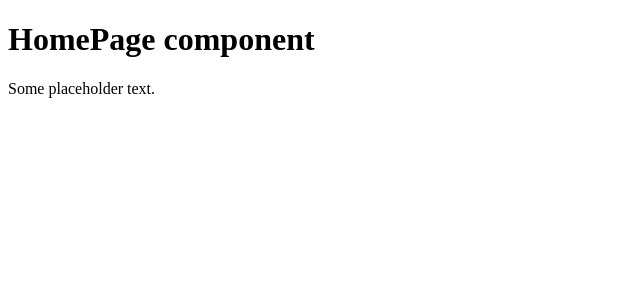
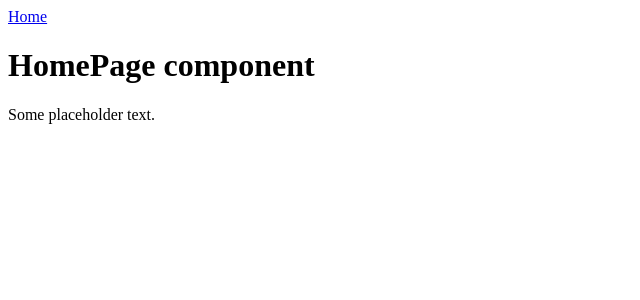
Before and after one commit to AlexNaishLtd/management-portal, a Next.js app: page / in a window 1280 px wide. Shown: the top 300 px of the page, without its empty margins (0-640 px from the left). Built offline with nearby package versions, Linux system fonts and the light colour scheme.

Commit message:
added tailwind and changed next config (#16)
Co-authored-by: Sam Naish <sam.naish92@gmail.com>

```diff
--- a/babel.config.js
+++ b/babel.config.js
@@ -2,5 +2,8 @@ module.exports = {
     presets: [
         '@babel/preset-env',
         '@babel/preset-react'
+    ],
+    "plugins": [
+      ["@babel/transform-runtime"]
     ]
 }
--- a/next.config.js
+++ b/next.config.js
@@ -1,3 +1,4 @@
 module.exports = {
-    // not sure what to put here?
+    target: 'serverless',
+    trailingSlash: true
 }
--- a/package.json
+++ b/package.json
@@ -21,9 +21,12 @@
   },
   "homepage": "https://github.com/AlexNaishLtd/management-portal#readme",
   "dependencies": {
+    "@babel/plugin-transform-runtime": "^7.13.10",
+    "@babel/polyfill": "^7.12.1",
     "next": "^10.0.9",
     "react": "^17.0.2",
-    "react-dom": "^17.0.2"
+    "react-dom": "^17.0.2",
+    "tailwindcss": "^2.0.4"
   },
   "devDependencies": {
     "@babel/core": "^7.13.10",
--- a/src/pages/index.js
+++ b/src/pages/index.js
@@ -1,7 +1,11 @@
+import Link from 'next/link';
 
 function HomePage() {
     return (
         <div>
+            <Link href="/">
+               <a>Home</a>
+            </Link>
             <h1>HomePage component</h1>
             <span>Some placeholder text.</span>
         </div>
```
Also changed, not shown: 1 other file (tests, documents, lock files or other folders).
